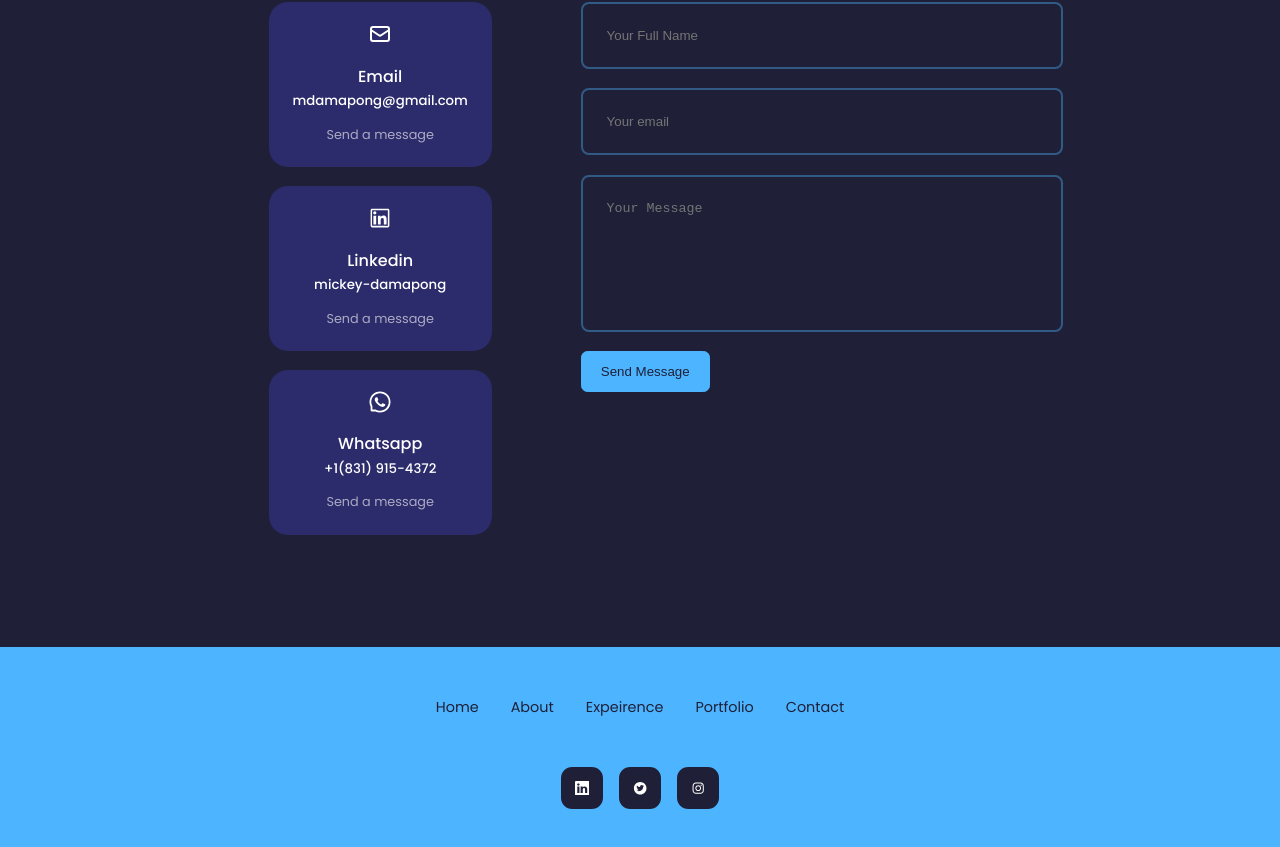
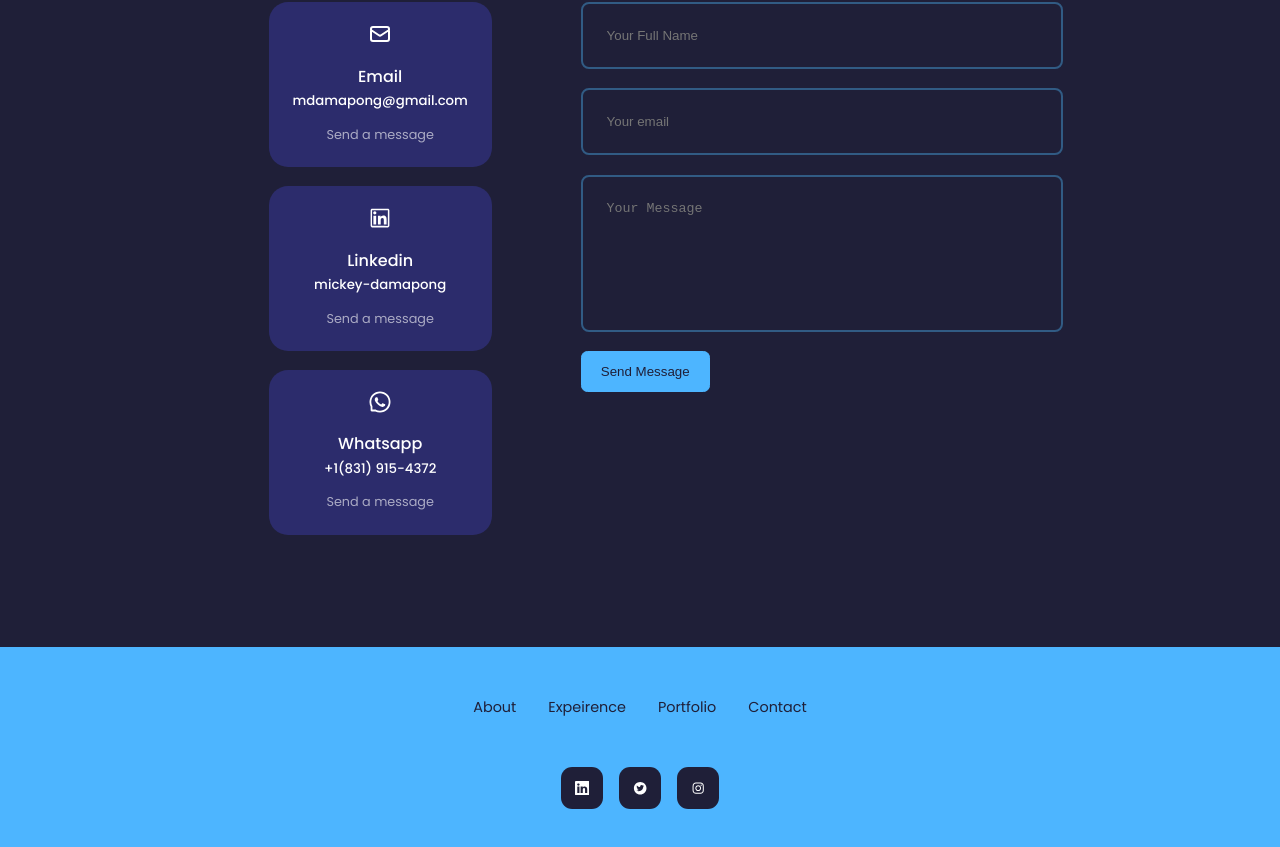
Before and after one commit to mdamapong/Porfolio, a React (Create React App) app: page / in a window 1280 px wide. Shown: the part 3329-4176 px from the top of the page. Built offline with nearby package versions, Linux system fonts and the light colour scheme.

Commit message:
jsx-a11yissue

```diff
--- a/src/components/footer/Footer.jsx
+++ b/src/components/footer/Footer.jsx
@@ -9,7 +9,7 @@ const Footer = () => {
     <footer>
       {/* <a href="#" className='footer_logo'>MICKEY</a> */}
       <ul className='permalinks'>
-        <li><a href="#">Home</a></li>
+        {/* <li><a href="#">Home</a></li> */}
         <li><a href="about">About</a></li>
         <li><a href="expeirence">Expeirence</a></li>
         <li><a href="portfolio">Portfolio</a></li>
```
